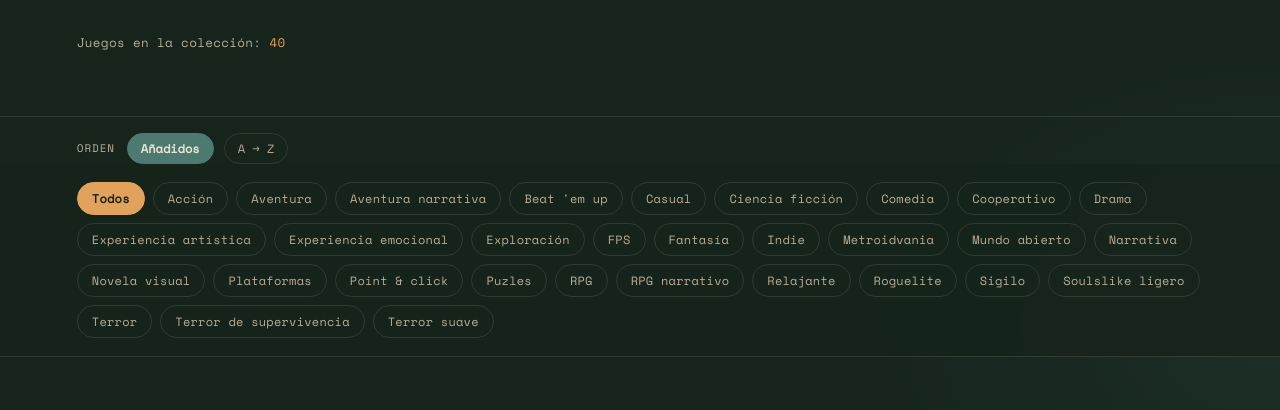
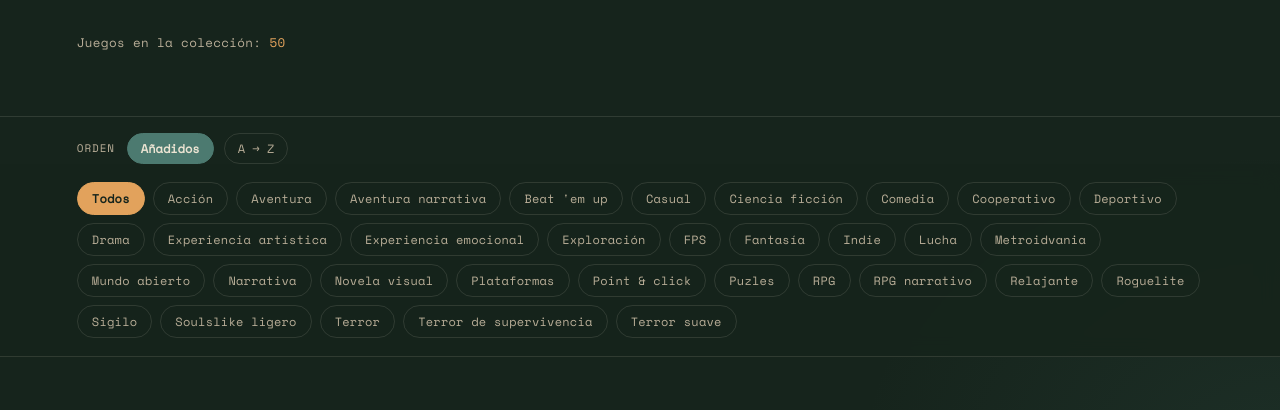
Before and after one commit to oyucpu/Sorteo_juegos_2026, a plain HTML site: page index.html in a window 1280 px wide. Shown: the part 366-776 px from the top of the page. Drawn offline with nearby package versions, Linux system fonts and the light colour scheme.

Commit message:
Add files via upload

```diff
--- a/index.html
+++ b/index.html
@@ -734,6 +734,76 @@
       tags: ["comedia","piratas","puzles","narrativa","clasico"],
       desc: "Guybrush Threepwood vuelve a buscar el secreto de Monkey Island, décadas después del clásico original. Point & click con el humor absurdo de siempre, dirigido por Ron Gilbert, su creador.",
       similar: ["UnMetal", "Genesis Noir"]
+    },
+    {
+      emoji: "⚡", title: "Teslagrad 2", platform: "PC",
+      genres: ["Puzles","Plataformas","Aventura"],
+      tags: ["puzles","plataformas","magnetismo","mitologia","sin dialogos"],
+      desc: "Usas poderes magnéticos y eléctricos para resolver puzles de plataformas en un mundo nórdico contado sin una sola palabra. Secuela del culto Teslagrad, más grande y variada.",
+      similar: ["Röki", "Bramble: The Mountain King"]
+    },
+    {
+      emoji: "👨‍👩‍👧‍👦", title: "Children of Morta: Complete Edition", platform: "PC & Mac",
+      genres: ["Roguelite","Acción","RPG"],
+      tags: ["accion","roguelite","rpg","familia","pixel art"],
+      desc: "La familia Bergson lucha contra una corrupción que amenaza su hogar, alternando entre sus distintos miembros en combates roguelite. Pixel art precioso y una narrativa familiar muy cálida.",
+      similar: ["Have a Nice Death", "Tunche"]
+    },
+    {
+      emoji: "🤖", title: "Hob", platform: "PC",
+      genres: ["Puzles","Plataformas","Aventura","Metroidvania"],
+      tags: ["puzles","metroidvania","sin dialogos","exploracion","emocional"],
+      desc: "Un niño repara un mundo mecánico enfermo transformando el propio paisaje con sus manos biónicas. Sin texto ni diálogos, de los creadores de Torchlight.",
+      similar: ["Ori and the Blind Forest", "The Witness"]
+    },
+    {
+      emoji: "🐊", title: "Lil Gator Game", platform: "PC",
+      genres: ["Aventura","Casual","Plataformas"],
+      tags: ["cozy","aventura","plataformas","hermanos","exploracion"],
+      desc: "Un niño-caimán con espada de cartón organiza una gran aventura para reconectar con su hermana mayor. Mundo abierto pequeño, tierno y sin nada de presión.",
+      similar: ["A Short Hike", "Mika and the Witch's Mountain"]
+    },
+    {
+      emoji: "🍇", title: "Dordogne", platform: "PC",
+      genres: ["Aventura narrativa","Puzles"],
+      tags: ["narrativo","acuarela","nostalgia","emocional","verano"],
+      desc: "Mimi vuelve de adulta a la casa de su abuela en la campiña francesa, reviviendo un verano de la infancia a través de sus recuerdos. Pintado enteramente a acuarela.",
+      similar: ["What Remains of Edith Finch", "Until Then"]
+    },
+    {
+      emoji: "⚔️", title: "Sclash", platform: "PC",
+      genres: ["Lucha","Acción","Deportivo"],
+      tags: ["lucha","samurai","minimalista","competitivo","duelos"],
+      desc: "Duelos de samuráis 1 contra 1 donde un solo golpe bien colocado decide el combate. Minimalista, rápido y muy técnico, inspirado en el cine de espadachines.",
+      similar: ["Ziggurat"]
+    },
+    {
+      emoji: "🧛", title: "Voltaire: The Vegan Vampire", platform: "PC",
+      genres: ["Aventura","Point & click","Comedia"],
+      tags: ["comedia","point and click","vampiros","dibujado a mano","puzles"],
+      desc: "Un vampiro que se niega a beber sangre humana busca alternativas mientras resuelve enredos absurdos en su pueblo. Point & click cómico dibujado a mano.",
+      similar: ["Return to Monkey Island", "UnMetal"]
+    },
+    {
+      emoji: "🦒", title: "The Adventure Pals", platform: "PC & Mac",
+      genres: ["Plataformas","Aventura","Comedia"],
+      tags: ["plataformas","humor","cooperativo","colorido","aventura"],
+      desc: "Un niño y su jirafa con bigote mecánico se lanzan a rescatar a su padre de un empresario malvado. Plataformas coloridas, disparatadas y con mucho humor absurdo.",
+      similar: ["UnMetal", "Tunche"]
+    },
+    {
+      emoji: "⏱️", title: "Retimed", platform: "PC & Mac",
+      genres: ["Puzles","Plataformas","Cooperativo"],
+      tags: ["cooperativo","puzles","tiempo","plataformas","sincronizacion"],
+      desc: "Dos jugadores controlan personajes que se mueven en momentos distintos del tiempo, obligados a sincronizarse para avanzar. Cooperativo de precisión pensado para jugar acompañado.",
+      similar: ["Timelie", "Morkredd"]
+    },
+    {
+      emoji: "🏝️", title: "RiME", platform: "PC",
+      genres: ["Puzles","Aventura","Exploración"],
+      tags: ["puzles","emocional","exploracion","narrativa","arte"],
+      desc: "Un niño naufraga en una isla misteriosa llena de puzles y ruinas. Un viaje visualmente deslumbrante sobre el duelo y la aceptación.",
+      similar: ["Journey", "Gris"]
     }
   ];
 
```
